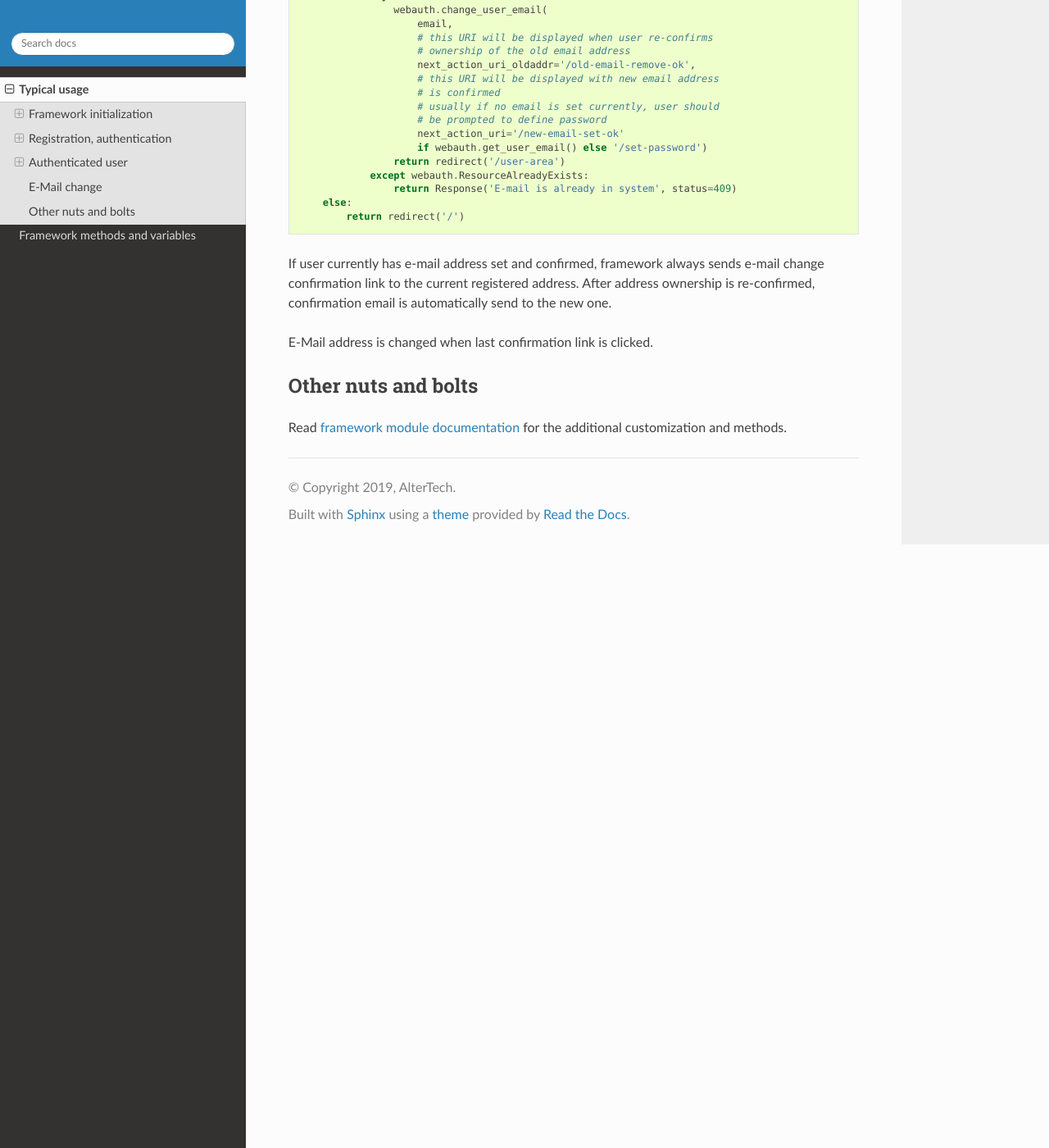
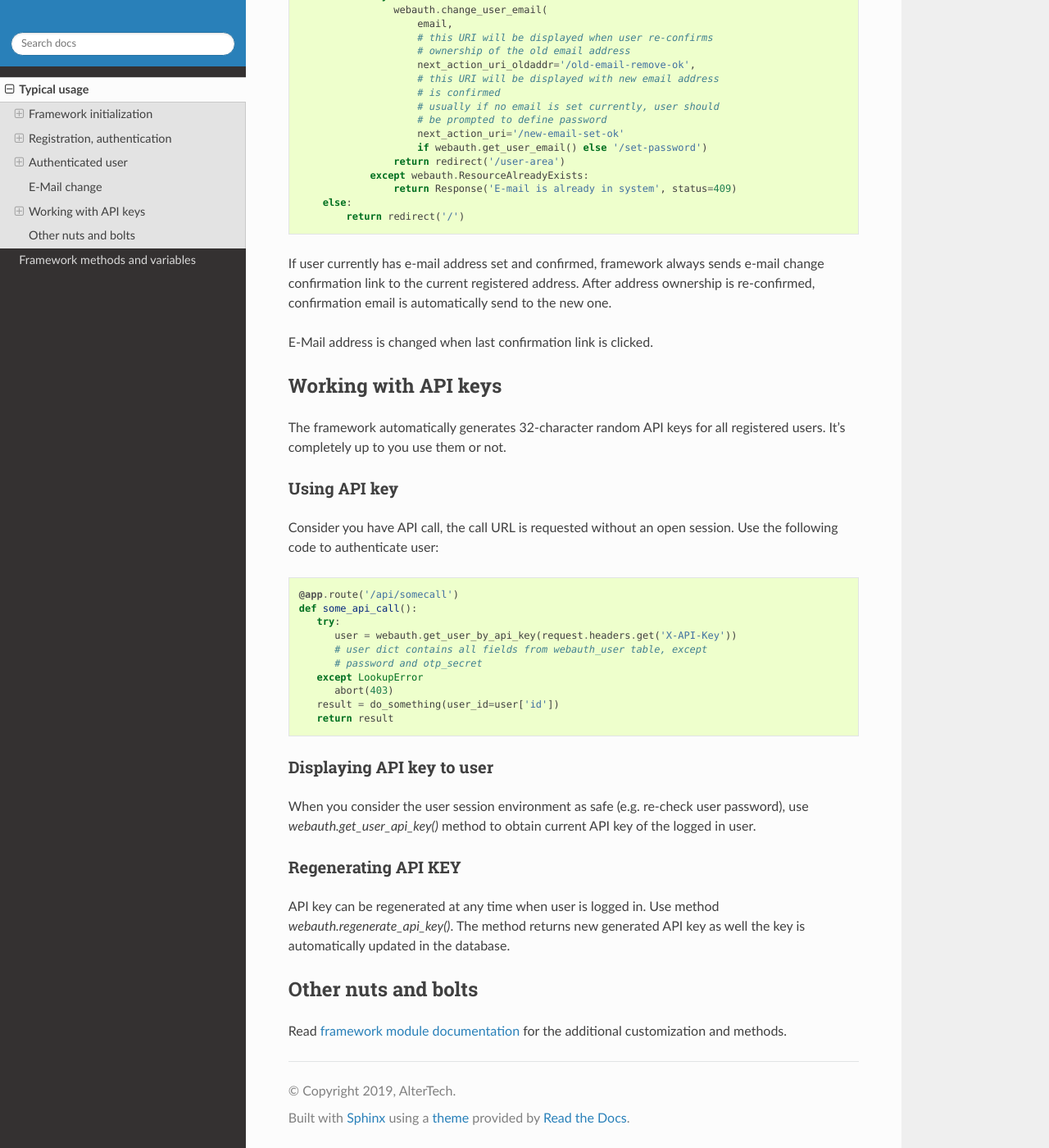
Before and after one commit to alttch/webauth, a Sphinx documentation site: the page built from doc/usage.rst, in a window 1280 px wide and 1400 px high, scrolled down 3981 px. Shown: the whole window at 82% size. Built offline with Sphinx 7.4.7 and the Read the Docs theme 2.0.0, drawn with Linux system fonts in a browser that asks for light colours.

Commit message:
api keys docs

```diff
--- a/doc/usage.rst
+++ b/doc/usage.rst
@@ -242,6 +242,45 @@ the new one.
 
 E-Mail address is changed when last confirmation link is clicked.
 
+Working with API keys
+=====================
+
+The framework automatically generates 32-character random API keys for all
+registered users. It's completely up to you use them or not.
+
+Using API key
+-------------
+
+Consider you have API call, the call URL is requested without an open session.
+Use the following code to authenticate user:
+
+.. code:: python
+
+   @app.route('/api/somecall')
+   def some_api_call():
+      try:
+         user = webauth.get_user_by_api_key(request.headers.get('X-API-Key'))
+         # user dict contains all fields from webauth_user table, except
+         # password and otp_secret
+      except LookupError
+         abort(403)
+      result = do_something(user_id=user['id'])
+      return result
+
+Displaying API key to user
+--------------------------
+
+When you consider the user session environment as safe (e.g. re-check user
+password), use *webauth.get_user_api_key()* method to obtain current API key of
+the logged in user.
+
+Regenerating API KEY
+--------------------
+
+API key can be regenerated at any time when user is logged in. Use method
+*webauth.regenerate_api_key()*. The method returns new generated API key as
+well the key is automatically updated in the database.
+
 Other nuts and bolts
 ====================
 
```
